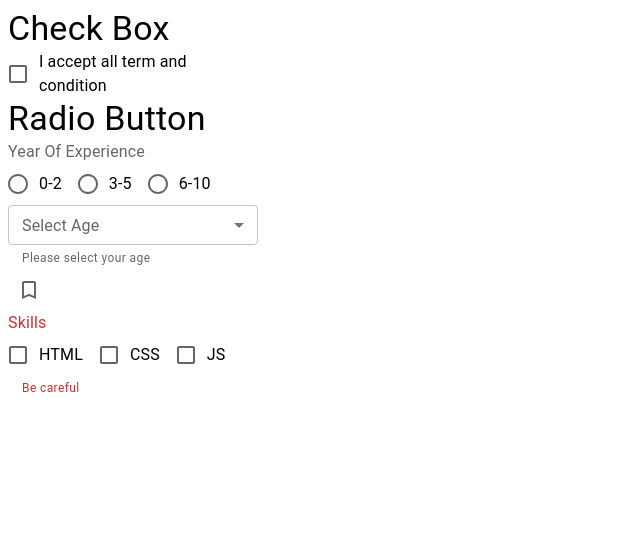
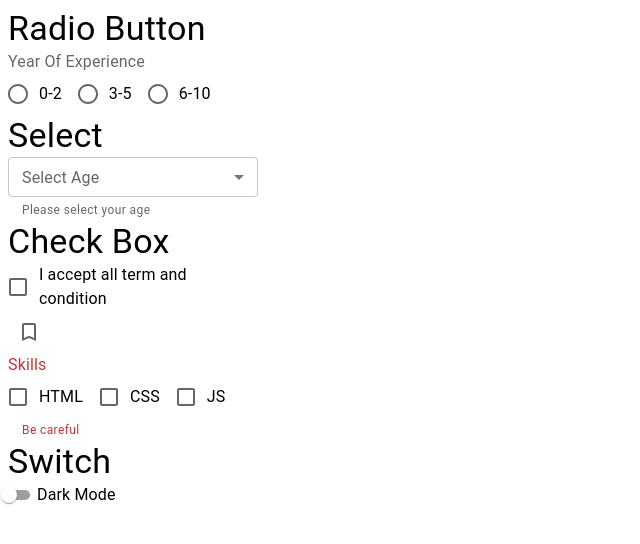
Before and after one commit to niambaust17/react-material-ui, a React (Create React App) app: page / in a window 1280 px wide. Shown: the top 544 px of the page, without its empty margins (0-640 px from the left). Built offline with nearby package versions, Linux system fonts and the light colour scheme.

Commit message:
1 file modified

```diff
--- a/src/components/MaterialSelect.js
+++ b/src/components/MaterialSelect.js
@@ -11,6 +11,7 @@ import {
   FormHelperText,
   FormControlLabel,
   Radio,
+  Switch,
   Checkbox,
 } from '@mui/material';
 import BookmarkBorderIcon from '@mui/icons-material/BookmarkBorder';
@@ -21,15 +22,18 @@ const MaterialButton = () => {
   const [skills, setSkills] = useState([]);
   const [experience, setExperience] = useState('');
   const [acceptTnC, setAcceptTnC] = useState(false);
+  const [checked, setChecked] = useState(false);
   console.log({ age });
   console.log({ experience });
   console.log({ acceptTnC });
   console.log({ skills });
+  console.log({ checked });
 
   const handleChange = (e) => {
     // setAge(e.target.value);
     // setExperience(e.target.value);
-    setAcceptTnC(e.target.checked);
+    // setAcceptTnC(e.target.checked);
+    setChecked(e.target.checked);
   };
 
   const handleSkillChange = (e) => {
@@ -43,13 +47,6 @@ const MaterialButton = () => {
 
   return (
     <Box width="250px">
-      <Box>
-        <Typography variant="h4">Check Box</Typography>
-        <FormControlLabel
-          control={<Checkbox checked={acceptTnC} onChange={handleChange} />}
-          label="I accept all term and condition"
-        />
-      </Box>
       <Box>
         <Typography variant="h4">Radio Button</Typography>
         <FormControl>
@@ -74,6 +71,7 @@ const MaterialButton = () => {
         </FormControl>
       </Box>
       <Box>
+        <Typography variant="h4">Select</Typography>
         <TextField
           label="Select Age"
           select
@@ -91,6 +89,13 @@ const MaterialButton = () => {
         </TextField>
       </Box>
       <Box>
+        <Typography variant="h4">Check Box</Typography>
+        <FormControlLabel
+          control={<Checkbox checked={acceptTnC} onChange={handleChange} />}
+          label="I accept all term and condition"
+        />
+      </Box>
+      <Box>
         <Checkbox
           checked={acceptTnC}
           icon={<BookmarkBorderIcon />}
@@ -101,7 +106,7 @@ const MaterialButton = () => {
       <Box>
         <FormControl error>
           <FormLabel>Skills</FormLabel>
-          <FormGroup row size='small'>
+          <FormGroup row size="small">
             <FormControlLabel
               control={
                 <Checkbox
@@ -136,6 +141,20 @@ const MaterialButton = () => {
           <FormHelperText>Be careful</FormHelperText>
         </FormControl>
       </Box>
+      <Box>
+        <Typography variant="h4">Switch</Typography>
+        <FormControlLabel
+          control={
+            <Switch
+              checked={checked}
+              onChange={handleChange}
+              size="small"
+              color="success"
+            />
+          }
+          label="Dark Mode"
+        />
+      </Box>
     </Box>
   );
 };
```
